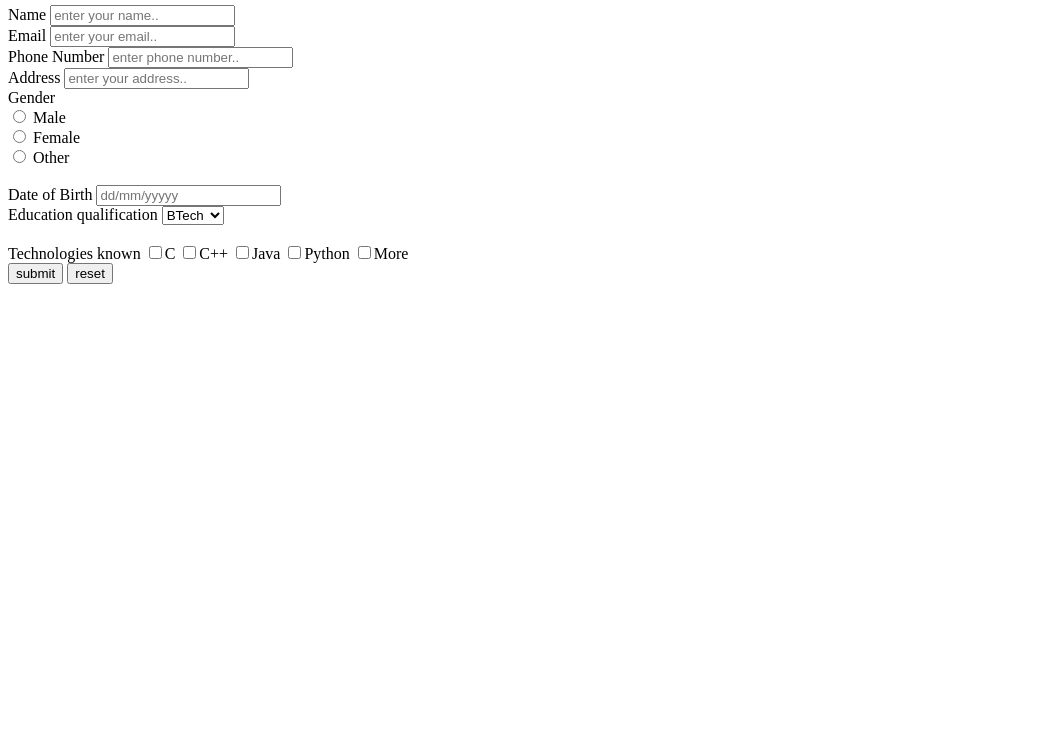
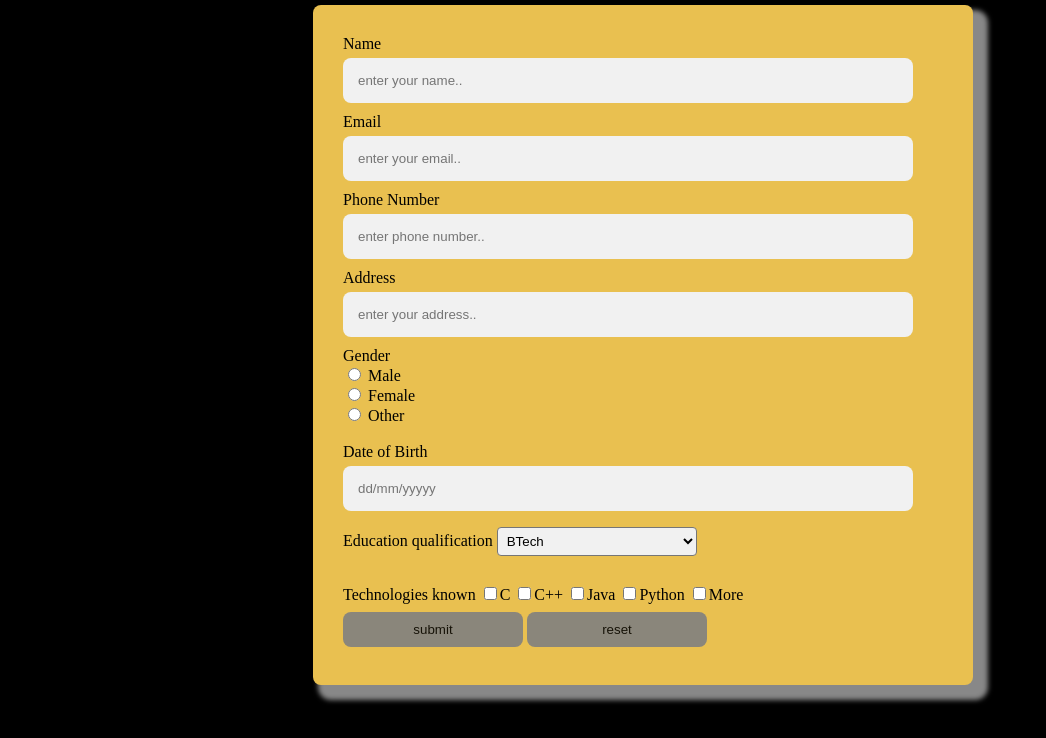
Before and after one commit to SubhashPapineni/registration-form, a plain HTML site: page index.html in a window 1280 px wide. Shown: the part 62-800 px from the top of the page, without its empty margins (0-1046 px from the left). Drawn offline with Linux system fonts and the light colour scheme.

Commit message:
Update index.html

```diff
--- a/index.html
+++ b/index.html
@@ -1,7 +1,7 @@
 <!DOCTYPE html>
 <html>
 <head>
-    <link rel="stylesheet" type="text/css" href="regist.css">
+    <link rel="stylesheet" type="text/css" href="styles.css">
 
     <meta charset="UTF-8">
     <meta name="viewport" content="width=device-width, initial-scale=1.0">
```
